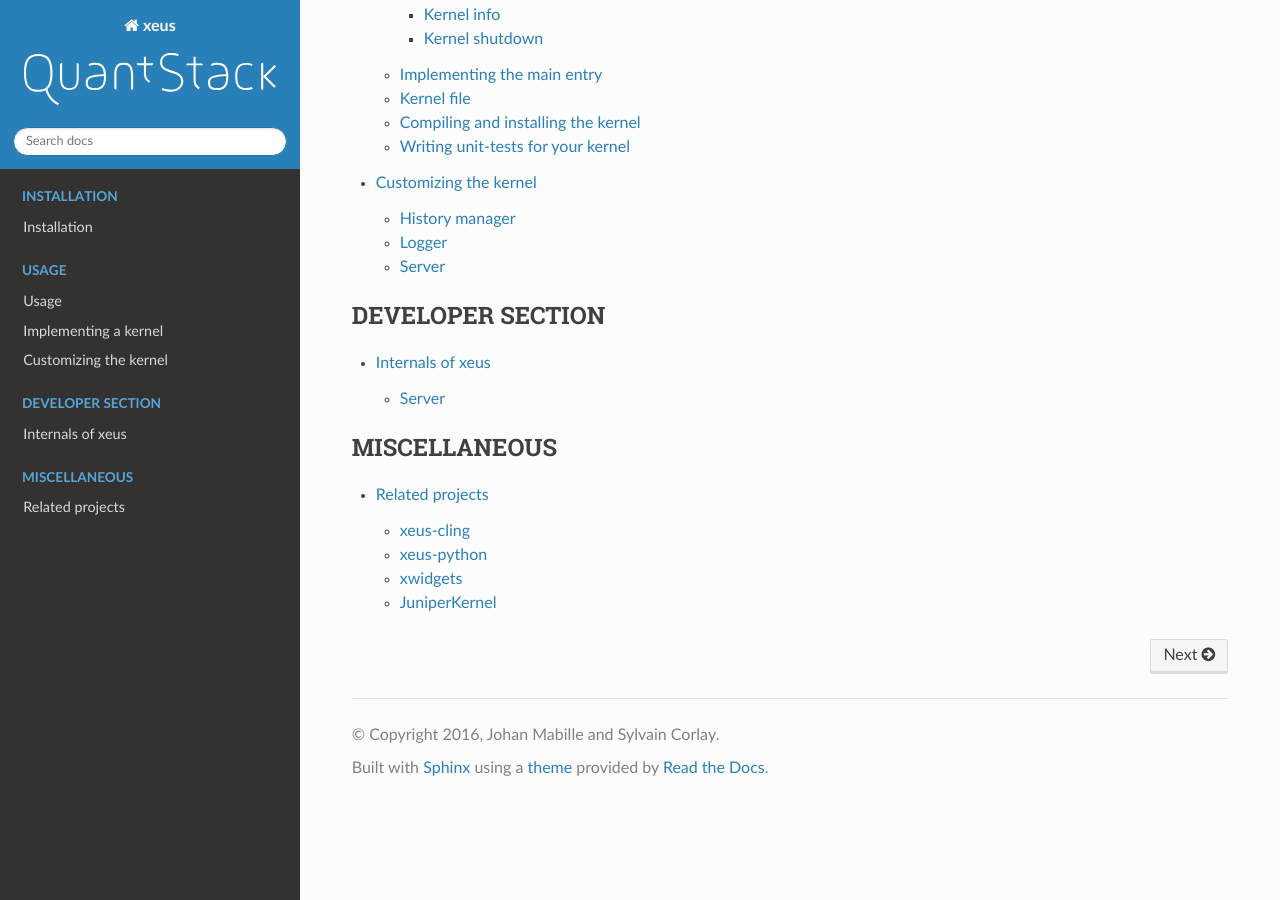
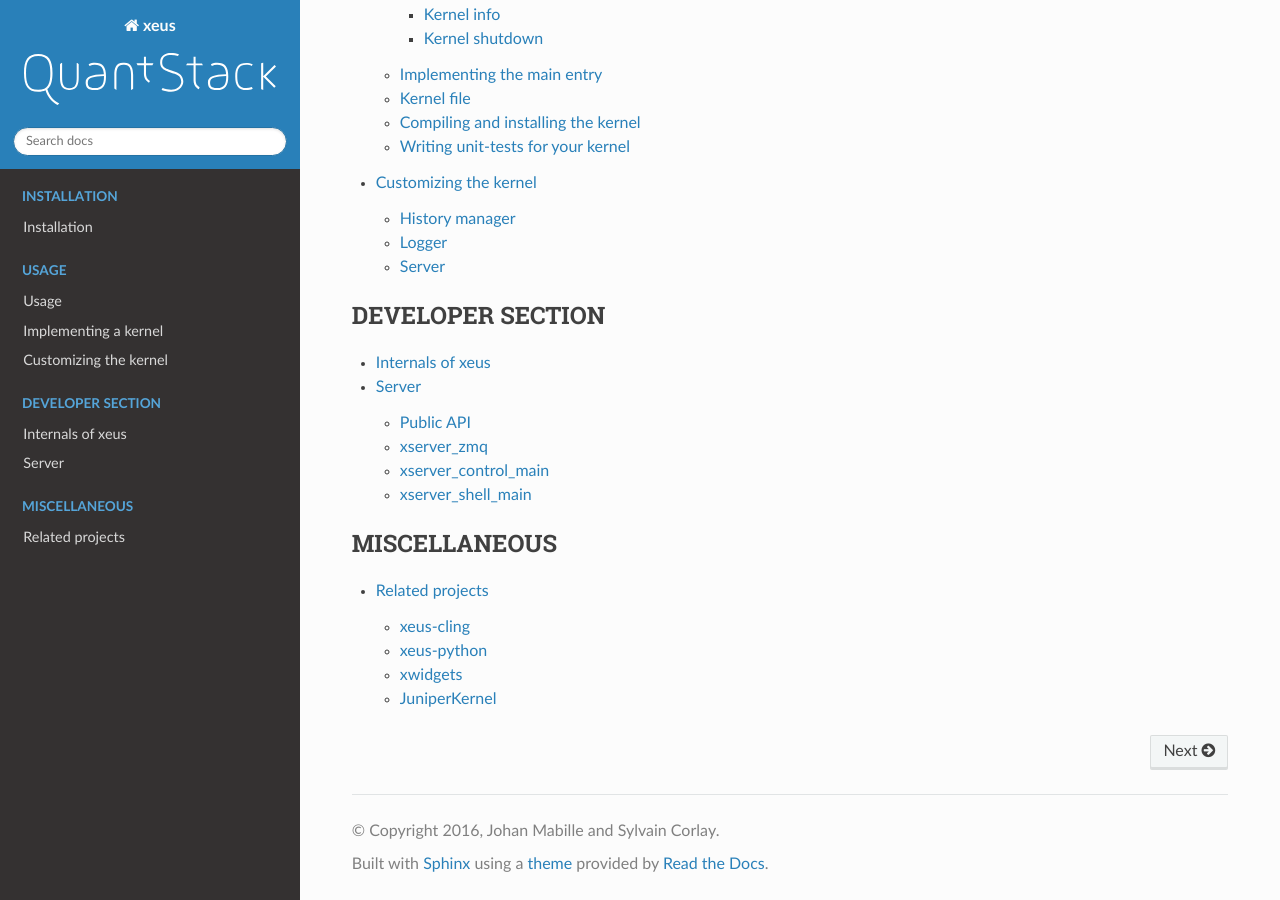
Before and after one commit to jupyter-xeus/xeus, a Sphinx documentation site: the page built from docs/source/index.rst, in a window 1280 px wide and 900 px high, scrolled down 1053 px. Built offline with Sphinx 7.4.7 and the Read the Docs theme 2.0.0, drawn with Linux system fonts in a browser that asks for light colours; some of the changed lines change nothing that is shown.

Commit message:
Improved the server documentation

```diff
--- a/docs/source/dev.rst
+++ b/docs/source/dev.rst
@@ -22,72 +22,7 @@
 interact with them. The kernel core is also loosely coupled with the server, which makes it
 easy to replace the server implementation provided by `xeus` with a custom one.
 
-Server
-------
+`xeus` uses the ZeroMQ_ library which provides the low-level transport layer over which the messages
+are sent. Before reading more, it is best to familiarize yourself with the concepts of ZeroMQ_.
 
-Public API
-~~~~~~~~~~
-
-The server part of `xeus` provides a public API made of:
-
-- ``xserver.hpp``: This file contains the base class ``xserver``, which must be inherited from any
-  class implementing a server. This is the unique entry point into the server component used by the
-  kernel core.
-- ``xerver_zmq.hpp``: This file contains the interface of the default server implementation, that can
-  be used directly or extended in order to override parts of its behavior.
-
-Before we dive into the details of the server implementation, let's have a look at the public interface:
-
-.. literalinclude:: ../../include/xeus/xserver.hpp
-   :language: cpp
-   :dedent: 4
-   :lines: 22-73
-
-First thing to notice is the ``xserver`` class makes use of the Non-Virtual Interface pattern. This
-allows a clear separation between the client interface (the public methods) and the interface for
-subclasses (protected non-virtual methods and private virtual methods).
-
-The client interface can be divided into three parts:
-
-- the API to control the server: this is how you configure, start and stop the server. The related methods
-  are ``update_config``, ``start``, ``stop`` and ``abort_queue``. These methods forward to private pure
-  virtual methods that must be implemented in inheriting classes.
-- the API to send message: this is where you decide on which channel you send the message. The related
-  methods are ``send_shell``, ``send_control``, ``send_stdin`` and ``publish``. These methods also forward
-  to virtual methods that must be implemented in inheriting classes.
-- the API to register callbacks: the methods ``register_shell_listener``, ``register_control_listener``
-  and ``register_stdin_listener`` allow clients (such as the kernel core component) to register functions
-  that will be called when a message is received by the server. This way, the server component is loosely
-  coupled with its clients, it doesn't need to know anything about them.
-
-The subclass interface contains private virtual methods that must be implemented in inheriting classes to
-define the behavior of the server, and protected methods to notify the client that a message has been
-received. This makes inheriting classes independent from the way the ``xserver`` class stores and uses
-the callbacks.
-
-Default implementation
-~~~~~~~~~~~~~~~~~~~~~~
-
-The ``xserver_zmq`` class is the default implementation of the server API, its internals are illustrated
-in the following diagram:
-
-.. image:: server.svg
-   :alt: server
-
-The default server is made of three threads communicating through internal `ZeroMQ` sockets. The main
-thread is responsible for polling both ``shell`` and ``controller`` channels. When a message is received
-on one of these channels, the corresponding callback is invoked. Any code executed in the interpreter
-will be executed by the main thread. If the ``publish`` method is called, the main thread sends a message
-to the publisher thread.
-
-Having a dedicated thread for publishing messages makes this operation a non-blocking one. When the kernel
-main thread needs to publish a message, it simply sends it to the publisher thread through an internal socket
-and continues its execution. The publisher thread will poll its internal socket and forward the messages to
-the ``publisher`` channel.
-
-The last thread is the heartbeat. It is responsible for notifying the client that the kernel is still alive.
-This is done by sending messages on the ``heartbeat`` channel at a regular rate.
-
-The main thread is also connected to the publisher and the heartbeat threads through internal ``controller``
-channels. These are used to send ``stop`` messages to the subthread and allow to stop the kernel in a clean
-way.
+.. _ZeroMQ: https://zeromq.org/
--- a/docs/source/index.rst
+++ b/docs/source/index.rst
@@ -45,6 +45,7 @@
    :maxdepth: 2
 
    dev
+   server
 
 .. toctree::
    :caption: MISCELLANEOUS
--- /dev/null
+++ b/docs/source/server.rst
@@ -0,0 +1,109 @@
+.. Copyright (c) 2016, Johan Mabille, Sylvain Corlay and Martin Renou
+
+   Distributed under the terms of the BSD 3-Clause License.
+
+   The full license is in the file LICENSE, distributed with this software.
+
+Server
+======
+
+Public API
+----------
+
+The server part of `xeus` provides a public API made of:
+
+- ``xserver.hpp``: This file contains the base class ``xserver``, which must be inherited from any
+  class implementing a server. This is the unique entry point into the server component used by the
+  kernel core.
+- ``xserver_zmq.hpp``: This file contains the interface of the default server implementation, that can
+  be used directly or extended in order to override parts of its behavior.
+- ``xserver_control_main.hpp``: This file contains the interface of a server that handles the shell and
+  the control socket on different threads. The main thread listens to the control socket.
+- ``xserver_shell_main.hpp``: This file contains the interface of a server that handlels the shell
+  and the control sockets on different threads. The main threads listens to the shell socket.
+
+Before we dive into the details of the server implementation, let's have a look at the public interface:
+
+.. literalinclude:: ../../include/xeus/xserver.hpp
+   :language: cpp
+   :dedent: 4
+   :lines: 21-73
+
+First thing to notice is the ``xserver`` class makes use of the Non-Virtual Interface pattern. This
+allows a clear separation between the client interface (the public methods) and the interface for
+subclasses (protected non-virtual methods and private virtual methods).
+
+The client interface can be divided into three parts:
+
+- the API to control the server: this is how you configure, start and stop the server. The related methods
+  are ``update_config``, ``start``, ``stop`` and ``abort_queue``. These methods forward to private pure
+  virtual methods that must be implemented in inheriting classes.
+- the API to send message: this is where you decide on which channel you send the message. The related
+  methods are ``send_shell``, ``send_control``, ``send_stdin`` and ``publish``. These methods also forward
+  to virtual methods that must be implemented in inheriting classes.
+- the API to register callbacks: the methods ``register_shell_listener``, ``register_control_listener``
+  and ``register_stdin_listener`` allow clients (such as the kernel core component) to register functions
+  that will be called when a message is received by the server. This way, the server component is loosely
+  coupled with its clients, it doesn't need to know anything about them.
+
+The subclass interface contains private virtual methods that must be implemented in inheriting classes to
+define the behavior of the server, and protected methods to notify the client that a message has been
+received. This makes inheriting classes independent from the way the ``xserver`` class stores and uses
+the callbacks.
+
+xserver_zmq
+-----------
+
+The ``xserver_zmq`` class is the default implementation of the server API, its internals are illustrated
+in the following diagram:
+
+.. image:: server.svg
+   :alt: server
+
+The default server is made of three threads communicating through internal `ZeroMQ` sockets. The main
+thread is responsible for polling both ``shell`` and ``controller`` channels. When a message is received
+on one of these channels, the corresponding callback is invoked. Any code executed in the interpreter
+will be executed by the main thread. If the ``publish`` method is called, the main thread sends a message
+to the publisher thread.
+
+Having a dedicated thread for publishing messages makes this operation a non-blocking one. When the kernel
+main thread needs to publish a message, it simply sends it to the publisher thread through an internal socket
+and continues its execution. The publisher thread will poll its internal socket and forward the messages to
+the ``publisher`` channel.
+
+The last thread is the heartbeat. It is responsible for notifying the client that the kernel is still alive.
+This is done by sending messages on the ``heartbeat`` channel at a regular rate.
+
+The main thread is also connected to the publisher and the heartbeat threads through internal ``controller``
+channels. These are used to send ``stop`` messages to the subthread and allow to stop the kernel in a clean
+way.
+
+xserver_control_main
+--------------------
+
+The ``xserver_control_main`` class is an alternative implementation of the server API, its internals are
+illustrated in the following diagram:
+
+.. image:: server_control.svg
+   :alt: server_control
+
+This server runs four threads that communicate through internal `ZeroMQ` sockets. The main thread is
+responsible for polling the ``control`` channel while a dedicated thread listens on the ``shell``
+channel. Having separated threads for the ``control`` and ``shell`` channel makes it possible to send
+messages on a channel while the kernel is already processing a message on the other channel. For instance
+one can send on the ``control`` a request to interrupt a computation running on the ``shell``.
+
+The control thread is also connected to the shell, the publisher and the heartbeat threads through internal
+``controller`` channels. These are used to send ``stop`` messages to the subthread and allow to stop the
+kernel in a clean way, similarly to the ``xserver_zmq``.
+
+The rest of the implementation is similar to that of ``xserver_zmq``.
+
+xserver_shell_main
+------------------
+
+The ``xserver_shell_main`` class is very similar to the ``xserver_control_main`` class, except that
+the main thread listens on the ``shell`` channel as illustrated in the following diagram:
+
+.. image:: server_main.svg
+   :alt: server_main
```
Also changed, not shown: docs/source/server_control.svg (added), docs/source/server_main.svg (added).
